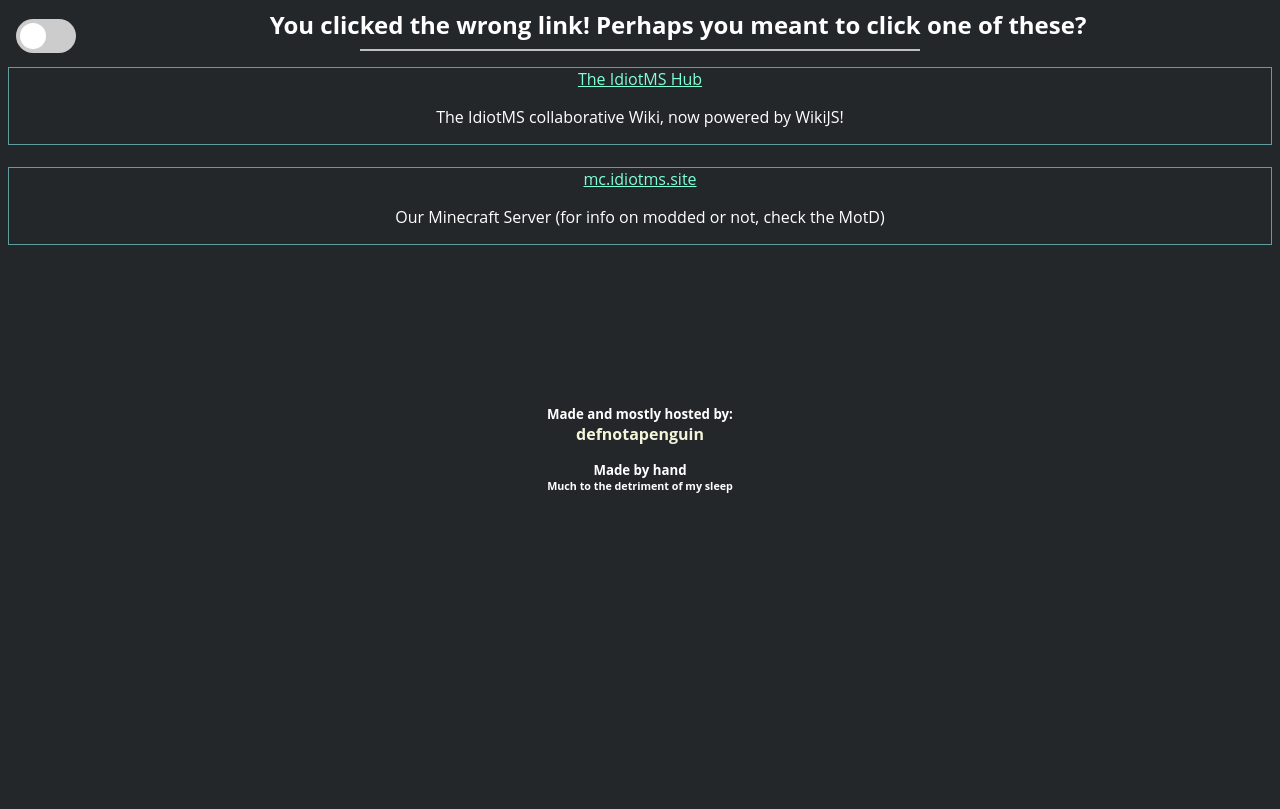
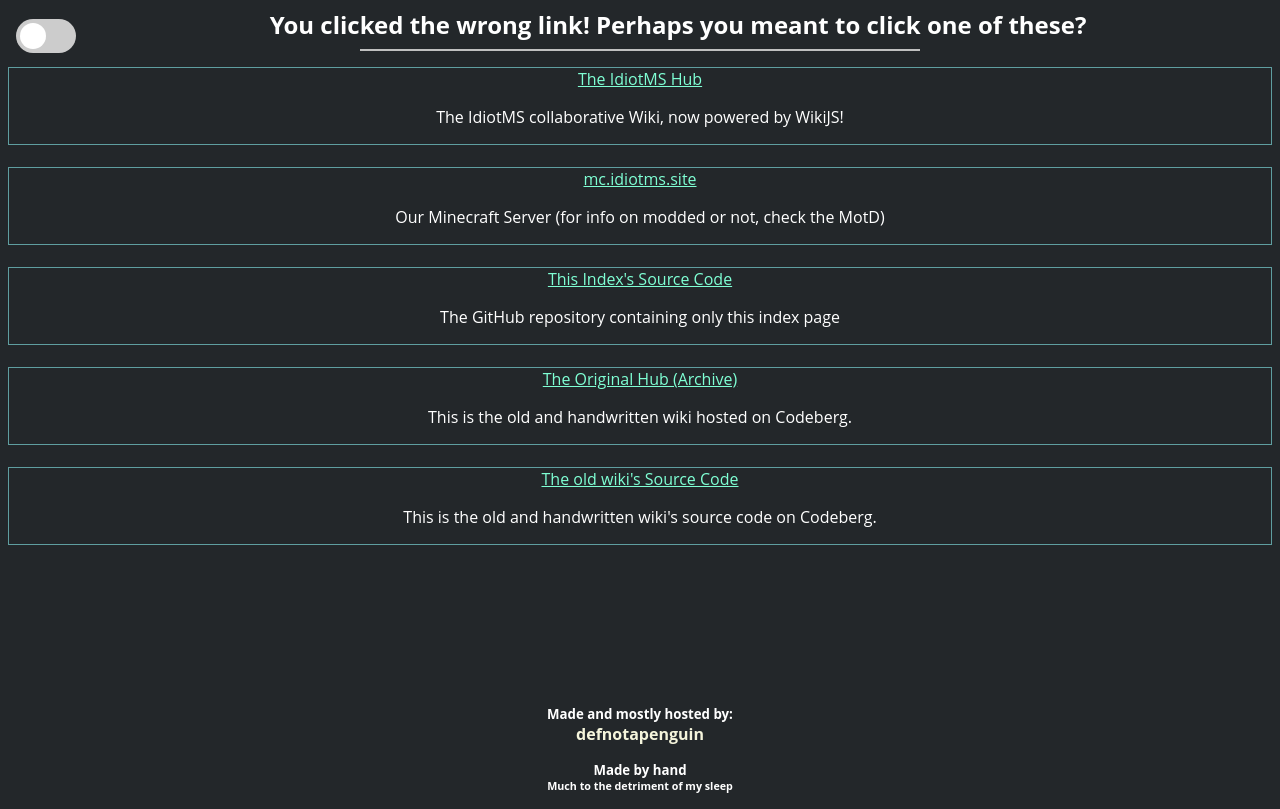
Before and after one commit to DefNotAPenguin/Hub-index, a plain HTML site: page index.html in a window 1280 px wide. Drawn offline with Linux system fonts and the light colour scheme.

Commit message:
Update index.html
Add source code links and old wiki link

```diff
--- a/index.html
+++ b/index.html
@@ -42,6 +42,21 @@
                 <a href="https://mcsrvstat.us/server/mc.idiotms.site">mc.idiotms.site</a>
                 <p>Our Minecraft Server (for info on modded or not, check the MotD)</p>
             </div>
+            <br>
+            <div class="Section-Links">
+                <a href="https://github.com/DefNotAPenguin/Hub-index">This Index's Source Code</a>
+                <p>The GitHub repository containing only this index page</p>
+            </div>
+            <br>
+            <div class="Section-Links">
+                <a href="https://defnotapenguin.codeberg.page/">The Original Hub (Archive)</a>
+                <p>This is the old and handwritten wiki hosted on Codeberg.</p>
+            </div>
+            <br>
+            <div class="Section-Links">
+                <a href="https://codeberg.org/defnotapenguin/pages">The old wiki's Source Code</a>
+                <p>This is the old and handwritten wiki's source code on Codeberg.</p>
+            </div>
         </div>
         <div class="Index-Footer">
             <div class="footer">
```
